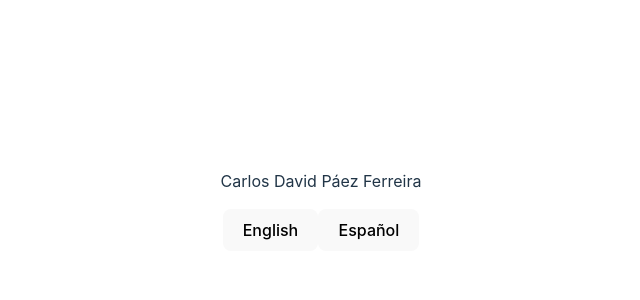
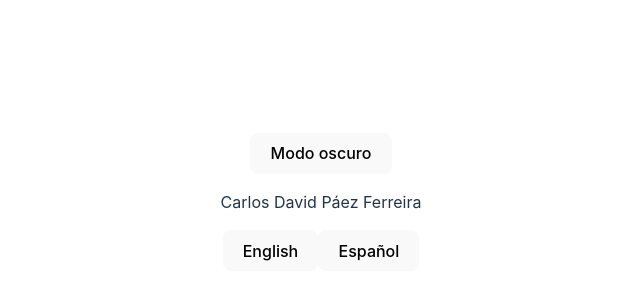
Before and after one commit to carlos-paezf/Professional_Portfolio, a React (Vite) app: page / in a window 1280 px wide. Shown: the part 198-498 px from the top of the page, without its empty margins (319-959 px from the left). Built offline with nearby package versions, Linux system fonts and the light colour scheme.

Commit message:
"Added ThemeToggle component to App and wrapped App with ThemeProvider in main.tsx"

```diff
--- a/src/App.tsx
+++ b/src/App.tsx
@@ -1,6 +1,7 @@
 import './App.css';
 
 import { useTranslation } from "react-i18next";
+import { ThemeToggle } from './app/components/theme-toggle';
 
 
 export const App = () => {
@@ -12,6 +13,7 @@ export const App = () => {
 
     return (
         <div>
+            <ThemeToggle />
             <p>{ t( 'user-info.name' ) }</p>
 
             <button onClick={ () => handleChangeLanguage( 'en' ) }>English</button>
--- /dev/null
+++ b/src/app/components/theme-toggle.tsx
@@ -0,0 +1,12 @@
+import { useTheme } from "../hooks/use-theme";
+
+
+export const ThemeToggle = () => {
+    const { darkMode, toggleTheme } = useTheme();
+
+    return (
+        <button onClick={ toggleTheme }>
+            { darkMode ? 'Modo Claro' : 'Modo oscuro' }
+        </button>
+    );
+};
--- /dev/null
+++ b/src/app/context/theme-context.tsx
@@ -0,0 +1,23 @@
+import { createContext, ReactNode, useState } from 'react';
+import { IThemeContext } from '../interfaces';
+
+
+const ThemeContext = createContext<IThemeContext | undefined>( undefined );
+
+
+const ThemeProvider = ( { children }: { children: ReactNode; } ) => {
+    const [ darkMode, setDarkMode ] = useState( false );
+
+    const toggleTheme = () => {
+        setDarkMode( !darkMode );
+    };
+
+    return (
+        <ThemeContext.Provider value={ { darkMode, toggleTheme } }>
+            <div className={ darkMode ? 'dark' : 'light' }>{ children }</div>
+        </ThemeContext.Provider>
+    );
+};
+
+
+export { ThemeContext, ThemeProvider };
--- /dev/null
+++ b/src/app/hooks/use-theme.tsx
@@ -0,0 +1,18 @@
+import { useContext } from "react";
+
+import { ThemeContext } from "../context/theme-context";
+
+
+/**
+ * The useTheme function is a custom hook in TypeScript React that retrieves the current theme context
+ * using useContext.
+ * @returns The `useTheme` custom hook is being returned. This hook is used to access the current theme
+ * context within a component.
+ */
+export const useTheme = () => {
+    const context = useContext( ThemeContext );
+
+    if ( !context ) throw new Error( 'useTheme debe usarse dentro de ThemeProvider' );
+
+    return context;
+};
--- /dev/null
+++ b/src/app/interfaces/index.ts
@@ -0,0 +1 @@
+export type { IThemeContext } from './theme-context-interface';
--- /dev/null
+++ b/src/app/interfaces/theme-context-interface.ts
@@ -0,0 +1,4 @@
+export interface IThemeContext {
+    darkMode: boolean,
+    toggleTheme: () => void;
+}
--- a/src/main.tsx
+++ b/src/main.tsx
@@ -5,10 +5,13 @@ import './app/helpers/i18n.ts';
 import './index.css';
 
 import { App } from './App.tsx';
+import { ThemeProvider } from './app/context/theme-context.tsx';
 
 
 createRoot( document.getElementById( 'root' )! ).render(
     <StrictMode>
-        <App />
+        <ThemeProvider>
+            <App />
+        </ThemeProvider>
     </StrictMode>,
 );
```
